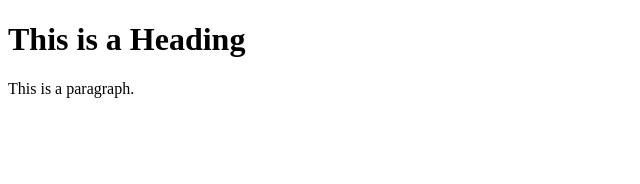
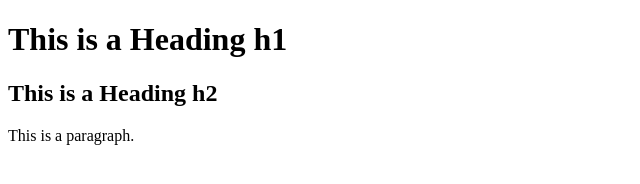
Before and after one commit to thuanan0105/git-test, a plain HTML site: page index.html in a window 1280 px wide. Shown: the whole page, without its empty margins (0-640 px from the left). Drawn offline with Linux system fonts and the light colour scheme.

Commit message:
third commit

```diff
--- a/index.html
+++ b/index.html
@@ -5,7 +5,8 @@
 </head>
 <body>
 
-<h1>This is a Heading</h1>
+<h1>This is a Heading h1</h1>
+<h2>This is a Heading h2</h2>
 <p>This is a paragraph.</p>
 
 </body>
```
